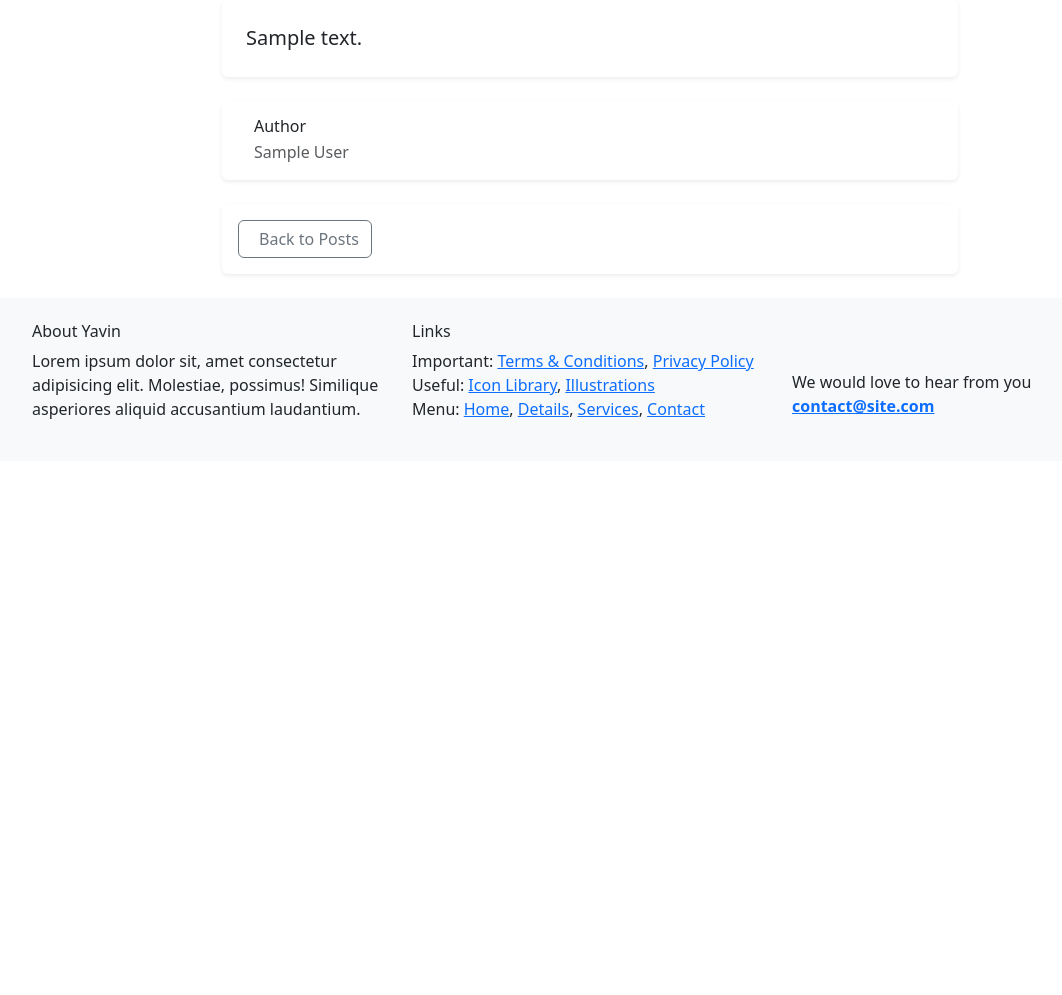
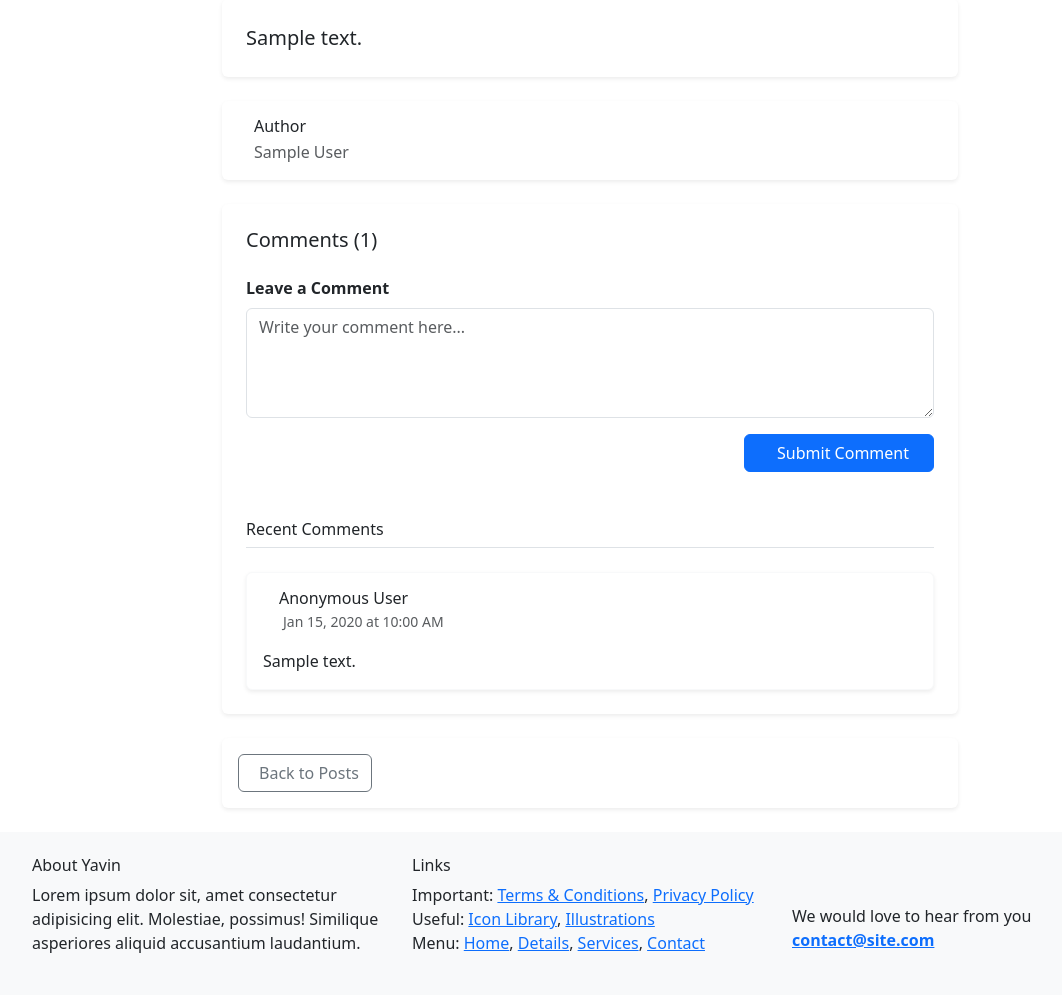
Before and after one commit to max021x/electrodoc, a PHP site: page /posts/1 in a window 1280 px wide. Shown: the part 185-1180 px from the top of the page, without its empty margins (50-1112 px from the left). Before the commit the page ends 604 px from the top, so only its background shows below. Run offline with PHP 8.4, Linux system fonts and the light colour scheme; tables that the repository leaves empty hold one stand-in row (values such as "Sample post"); some libraries are stand-ins or nearby versions.

Commit message:
comment section added

```diff
--- a/app/Controllers/PostController.php
+++ b/app/Controllers/PostController.php
@@ -2,6 +2,7 @@
 
 namespace App\Controllers ;
 
+use App\Models\Comment;
 use App\Models\Post;
 use App\Models\User;
 use Core\Router;
@@ -15,6 +16,7 @@ class PostController {
     }
 
     public function show ($id) {
+
         $post = Post::find($id) ;
         $username = User::find($post->user_id)->name;
         // var_dump($username) ; die ;
@@ -23,7 +25,8 @@ class PostController {
         }
 
         // $comments
-        return Viewer::render('posts/show' , ['post' => $post , 'author_name' => $username] , 'layouts/main') ;
+        $comments = Comment::forPost($id) ;
+        return Viewer::render('posts/show' , ['post' => $post , 'author_name' => $username , 'comments' => $comments] , 'layouts/main') ;
     }
 
 }
--- a/app/Models/Comment.php
+++ b/app/Models/Comment.php
@@ -3,6 +3,7 @@
 namespace App\Models;
 
 use Core\Model;
+use Core\App ;
 
 class Comment extends Model
 {
@@ -13,4 +14,11 @@ class Comment extends Model
     public $user_id;
     public $created_at;
     public $updated_at;
+
+    public static function forPost($id)
+    {
+        $db = App::get('database');
+        $sql = "SELECT * FROM " . static::$table .  " WHERE post_id = ?";
+        return $db->fetchAll($sql, [$id] , static::class);
+    }
 }
--- a/app/Views/posts/show.php
+++ b/app/Views/posts/show.php
@@ -9,7 +9,7 @@
 
                     <!-- Meta Information -->
                     <div class="d-flex flex-wrap gap-3 text-muted mb-0">
-                        <?php if(isset($post->created_at)): ?>
+                        <?php if (isset($post->created_at)): ?>
                             <div>
                                 <i class="fas fa-calendar-alt me-1"></i>
                                 <?= date('M j, Y', strtotime($post->created_at)) ?>
@@ -21,7 +21,7 @@
                             <?= number_format($post->views) ?> views
                         </div>
 
-                        <?php if(isset($post->category_name)): ?>
+                        <?php if (isset($post->category_name)): ?>
                             <div>
                                 <span class="badge bg-secondary">
                                     <?= htmlspecialchars($post->category_name) ?>
@@ -33,7 +33,7 @@
             </div>
 
             <!-- Featured Image Card -->
-            <?php if(isset($post->image_url) && $post->image_url): ?>
+            <?php if (isset($post->image_url) && $post->image_url): ?>
                 <div class="card border-0 shadow-sm mb-4">
                     <div class="card-body p-0">
                         <img src="/images/electronic-car-2.jpg"
@@ -53,7 +53,7 @@
             </div>
 
             <!-- Optional: Author Card -->
-            <?php if(isset($author_name)): ?>
+            <?php if (isset($author_name)): ?>
                 <div class="card border-0 shadow-sm mb-4">
                     <div class="card-body p-3">
                         <div class="d-flex align-items-center">
@@ -69,6 +69,69 @@
                 </div>
             <?php endif; ?>
 
+            <!-- Comment Section -->
+            <div class="card border-0 shadow-sm mb-4">
+                <div class="card-body p-4">
+                    <h5 class="card-title mb-4">Comments (<?= count($comments) ?>)</h5>
+
+                    <!-- Comment Form -->
+                    <div class="mb-5">
+                        <form action="/posts/<?= $post->id ?>/comments" method="POST">
+                            <div class="mb-3">
+                                <label for="commentContent" class="form-label fw-semibold">Leave a Comment</label>
+                                <textarea class="form-control" id="commentContent" name="content" rows="4"
+                                          placeholder="Write your comment here..." required></textarea>
+                            </div>
+                            <div class="d-flex justify-content-end">
+                                <button type="submit" class="btn btn-primary px-4">
+                                    <i class="fas fa-paper-plane me-2"></i>Submit Comment
+                                </button>
+                            </div>
+                        </form>
+                    </div>
+
+                    <!-- Comments List -->
+                    <div class="mt-4">
+                        <h6 class="border-bottom pb-2 mb-4">Recent Comments</h6>
+
+                        <?php if (empty($comments)): ?>
+                            <div class="text-center py-4 text-muted">
+                                <i class="fas fa-comment-slash fa-2x mb-3"></i>
+                                <p class="mb-0">No comments yet. Be the first to comment!</p>
+                            </div>
+                        <?php else: ?>
+                            <div class="row g-3" id="comments">
+                                <?php foreach($comments as $comment): ?>
+                                    <div class="col-12">
+                                        <div class="card border-light shadow-sm">
+                                            <div class="card-body">
+                                                <div class="d-flex justify-content-between align-items-start mb-2">
+                                                    <div class="d-flex align-items-center">
+                                                        <div class="me-3">
+                                                            <i class="fas fa-user-circle fa-lg text-secondary"></i>
+                                                        </div>
+                                                        <div>
+                                                            <h6 class="mb-0">Anonymous User</h6>
+                                                            <small class="text-muted">
+                                                                <i class="fas fa-clock me-1"></i>
+                                                                <?= date('M j, Y \a\t g:i A', strtotime($comment->created_at)) ?>
+                                                            </small>
+                                                        </div>
+                                                    </div>
+                                                </div>
+                                                <p class="card-text mt-3 mb-0">
+                                                    <?= nl2br(htmlspecialchars($comment->content)) ?>
+                                                </p>
+                                            </div>
+                                        </div>
+                                    </div>
+                                <?php endforeach; ?>
+                            </div>
+                        <?php endif; ?>
+                    </div>
+                </div>
+            </div>
+
             <!-- Navigation Card -->
             <div class="card border-0 shadow-sm">
                 <div class="card-body p-3">
--- a/routes.php
+++ b/routes.php
@@ -29,6 +29,8 @@ $router->add("GET", '/admin/posts/create', 'Admin\DashboardController@create');
 $router->add("GET" , '/posts' , 'PostController@index') ;
 $router->add("GET" , '/posts/{id}' , 'PostController@show') ;
 $router->add("POST" , '/contact' , 'ContactController@store') ;
+
+$router->add("POST" , '/posts/{id}/comments' , 'CommentController@store') ;
 // $router->add("GET" , '/category/{slug}');
 // $router->add("GET" , '/profile');
 
```
Also changed, not shown: app/Controllers/CommentController.php (added, +38 -0 lines). Lines whose indentation alone changed are shown as unchanged.
